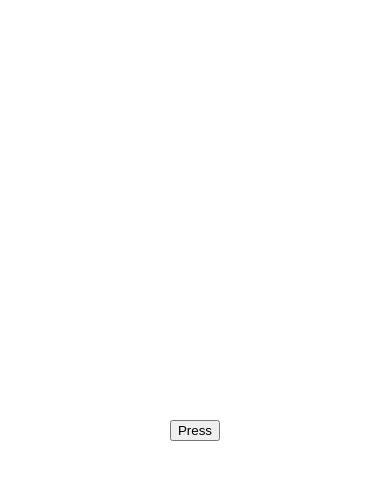
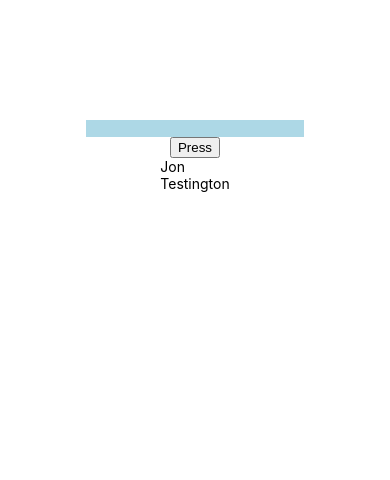
Before and after one commit to jonx1183/MyNoteBook2, a React Native app: screen / in a window 390 px wide. Shown: the top 480 px of the page. Built offline with nearby package versions, Linux system fonts and the light colour scheme.

Commit message:
Added list

```diff
--- a/App.js
+++ b/App.js
@@ -1,20 +1,25 @@
 import { StatusBar } from 'expo-status-bar';
 import { useState } from 'react';
-import { StyleSheet, Button, View, TextInput } from 'react-native';
+import { StyleSheet, FlatList, Button, View, TextInput, Text } from 'react-native';
 
 
 
 export default function App() {
 
   const[text, setText] = useState('')
+  const notes = [{key:1, name:"Jon"}, {key:2, name:"Testington"}]
 
   function buttenHandler(){
     alert("You typed: " + text)
     }
   return (
     <View style={styles.container}>
-      <TextInput onChangeText={(txt) => setText(txt)} />
+      <TextInput style={styles.TextInput} onChangeText={(txt) => setText(txt)} />
       <button title='pressMe' onClick={buttenHandler}>Press</button>
+      <FlatList
+       data={notes}
+       renderItem={(note) => <Text>{note.item.name}</Text>}
+      />
       <StatusBar style="auto" />
     </View>
   );
@@ -26,5 +31,10 @@ const styles = StyleSheet.create({
     backgroundColor: '#fff',
     alignItems: 'center',
     justifyContent: 'center',
+    marginTop: 120
   },
+  TextInput:{
+    backgroundColor: 'lightblue',
+    minWidth: 200
+  }
 });
```
